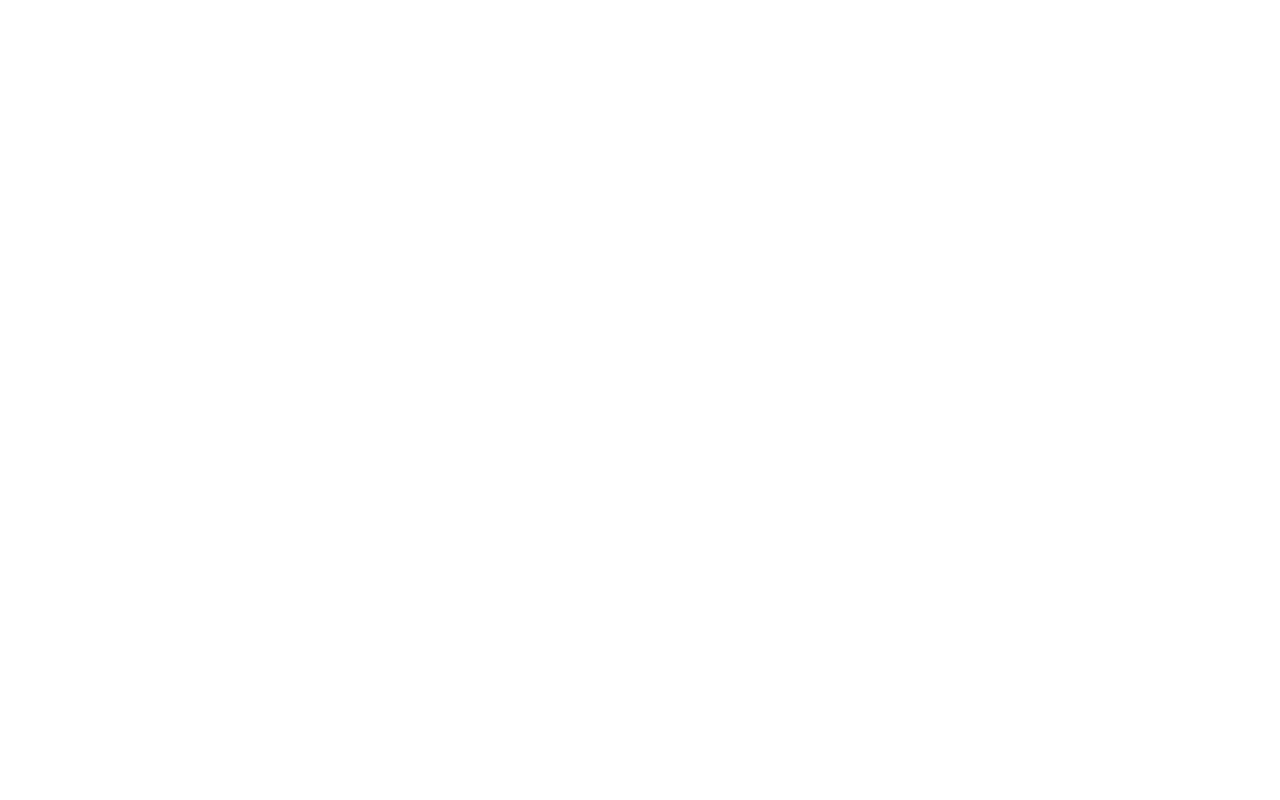
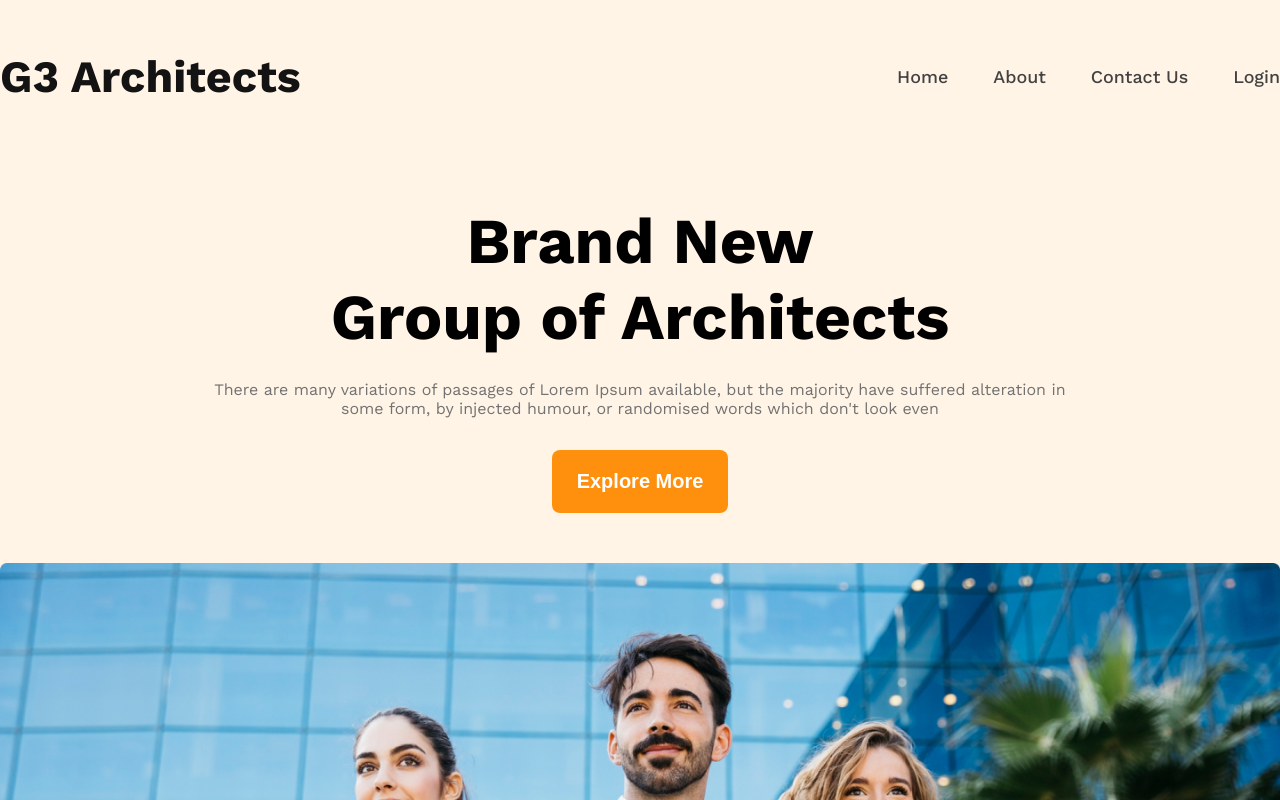
Before and after one commit to biresh375/g3-architects-resources, a plain HTML site: page index.html in a window 1280 px wide. Shown: the top 800 px of the page. Drawn offline with nearby package versions, Linux system fonts and the light colour scheme.

Commit message:
added header section

```diff
--- a/index.html
+++ b/index.html
@@ -5,8 +5,42 @@
     <meta name="viewport" content="width=device-width, initial-scale=1.0">
     <title>g3-architects-resources</title>
     <link rel="stylesheet" href="style/style.css">
+    <style>
+@import url('https://fonts.googleapis.com/css2?family=Work+Sans:ital,wght@0,100..900;1,100..900&display=swap');
+</style>
 </head>
-<body>
+<body class="work-sans-font">
+<header>
+    <nav class="navbar">
+        <h1 class="nav_title dark_1">G3 Architects</h1>
+        <ul class="nav_list">
+
+            <a href="#"><li class="dark_2">Home </li></a>
+            <a href="#"><li class="dark_2">About </li></a>
+            <a href="#"><li class="dark_2"> Contact Us  </li></a>
+            <a href="#"><li class="dark_2">  Login</li></a>
+        </ul>
+    </nav>
+   <div class="banner_container">
+     <div class="banner_container_title">
+        <h1 class="head_title">Brand New </h1>
+     <h1 class="head_title" id="title2">Group of Architects</h1>
+    <p class="head_discription dark_3">There are many variations of passages of Lorem Ipsum available, but the majority have suffered alteration in some form, by injected humour, or randomised words which don't look even</p>
+    <button class="prymary_btn">Explore More</button>
+     </div>
+    <div class="banner_img">
+        <img src="images/banner.png" alt="" class="header_img">
+    </div>
+   </div>
+
+</header>
+
+<main>
+
+</main>
+    <footer>
+
+    </footer>
 
 </body>
 </html>
--- a/style/style.css
+++ b/style/style.css
@@ -0,0 +1,114 @@
+
+.work-sans-font {
+  font-family: "Work Sans", sans-serif;
+  font-optical-sizing: auto;
+  font-style: normal;
+}
+
+
+*{
+    margin: 0;
+    padding: 0;
+    box-sizing: border-box;
+}
+
+/* shared style */
+.dark_1{
+    color: #131313;
+}
+.dark_2{
+    color: #424242;
+}
+.dark_3{
+    color: #727272;
+}
+
+/* button style */
+.prymary_btn{
+ background-color: #FF900E;
+ padding: 20px 25px;
+ font-size: 1.25rem;
+ font-weight: 600;
+ border-radius: 8px;
+ border: 0;
+ color: #FFFFFF;
+}
+
+/* header section style */
+header{
+    background-color: rgba(255, 144, 14, 0.1);
+    margin-bottom: 85px;
+}
+
+/* navbar style */
+.navbar{
+    display: flex;
+    justify-content: space-between;
+    margin: 0 auto;
+    align-items: center;
+    max-width: 1440px;
+    padding-top: 50px;
+}
+.nav_title{
+    font-size: 2.8rem;
+    font-weight: bold;
+}
+.nav_list{
+    list-style: none;
+    display: flex;
+    gap: 45px;
+}
+.nav_list a{
+    text-decoration: none;
+}
+.nav_list li{
+    font-size: 1.12rem;
+    font-weight: 500;
+
+}
+ /* banner style */
+.banner_container{
+    display: flex;
+    flex-direction: column;
+    justify-content: center;
+    align-items: center;
+}
+.banner_container_title{
+    max-width: 860px;
+    text-align: center;
+    margin-bottom: 50px;
+ }
+
+ .head_title{
+    font-size: 4rem;
+    font-weight: bold;
+    margin:100px 0 25px 0;
+ }
+ #title2{
+    margin-top: -25px;
+ }
+ .head_discription{
+  margin-bottom: 32px;
+ }
+ .header_img{
+    width: 100%;
+    height: auto;
+    margin-bottom: 45px;
+ }
+
+ /* responsive design */
+ @media screen and (max-width:576px){
+
+    *{
+        /* padding: 5px; */
+    }
+    .navbar{
+        flex-direction: column;
+    }
+    .nav_list{
+        gap: 20px;
+    }
+    .header_img{
+        padding: 5px;
+    }
+ }
```
